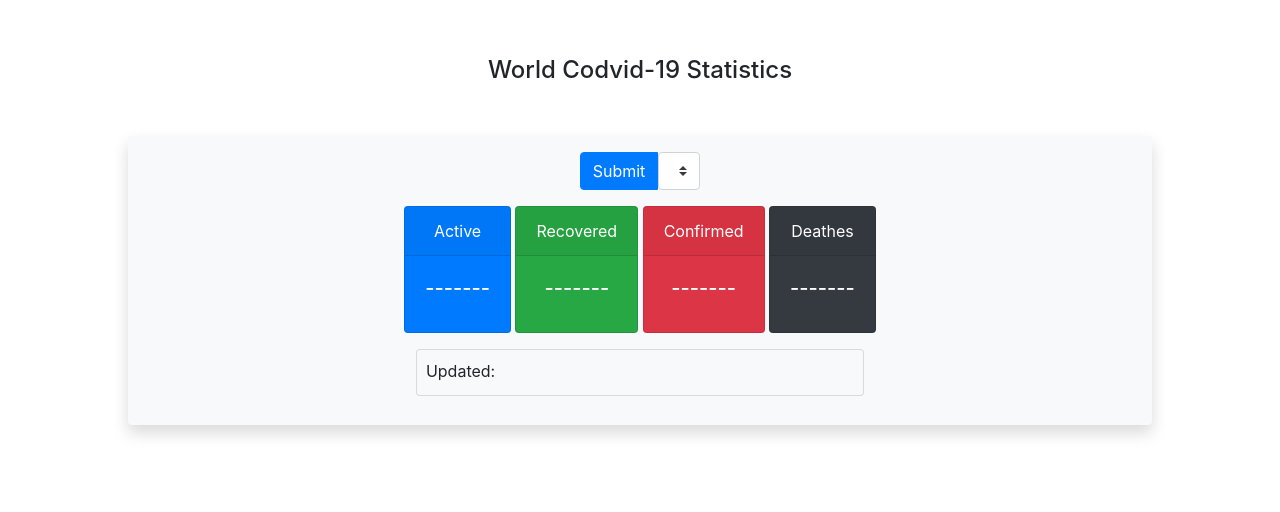
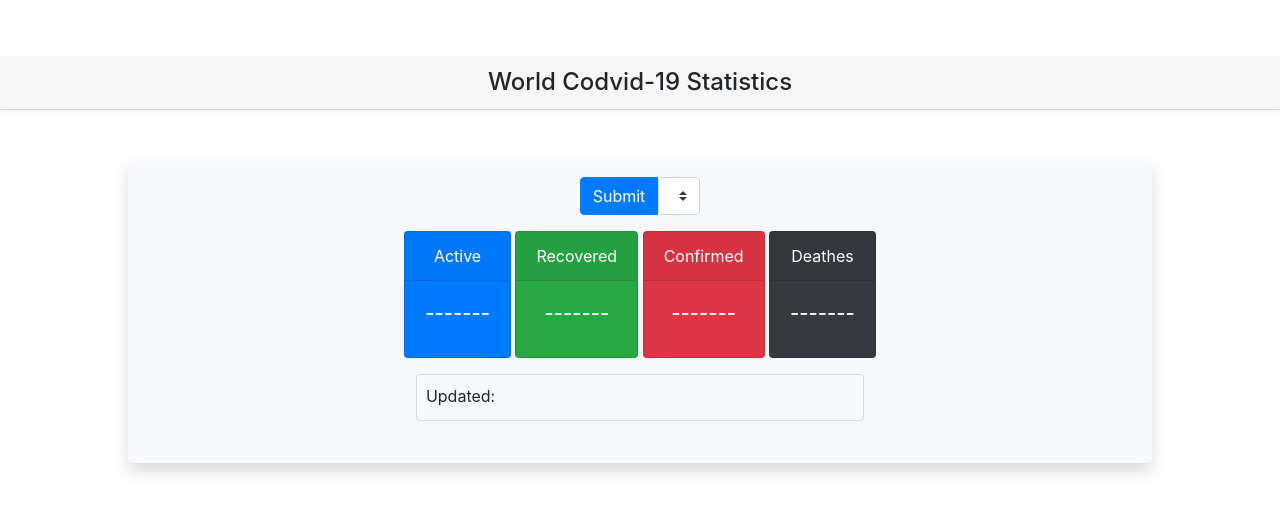
Before and after one commit to aeprogress/covid19API, a plain HTML site: page index.html in a window 1280 px wide. Shown: the part 264-776 px from the top of the page. Drawn offline with nearby package versions, Linux system fonts and the light colour scheme; no server answers.

Commit message:
Add shadow to h4

```diff
--- a/index.html
+++ b/index.html
@@ -8,8 +8,8 @@
     <title>COVID-19 API</title>
 </head>
 <body style="text-align: center;">
-    <h4 style="margin-top: 25%;">World Codvid-19 Statistics</h4>
-    <div class="container pt-3 bg-light shadow rounded" style="text-align: center; padding: 2% 3%; width: 80%; margin: 20% auto; margin-top: 4%;">
+    <h4 class="card-header shadow-sm" style="margin-top: 25%;">World Codvid-19 Statistics</h4>
+    <div class="container pt-3 bg-light shadow rounded" style="text-align: center; padding: 3% 3%; width: 80%; margin: 20% auto; margin-top: 4%;">
         <div class="input-group mb-3" >
             <div class="input-group-prepend" style="margin: 0 auto;">
                 <button class="btn  btn-primary" type="button" onclick="showStats()">Submit</button>
```
